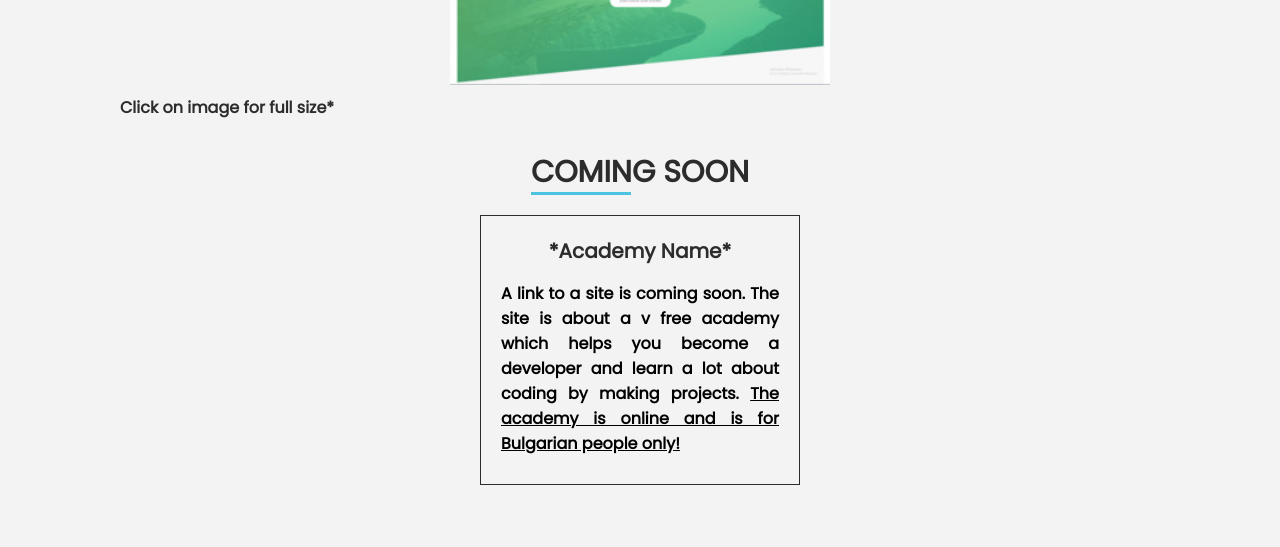
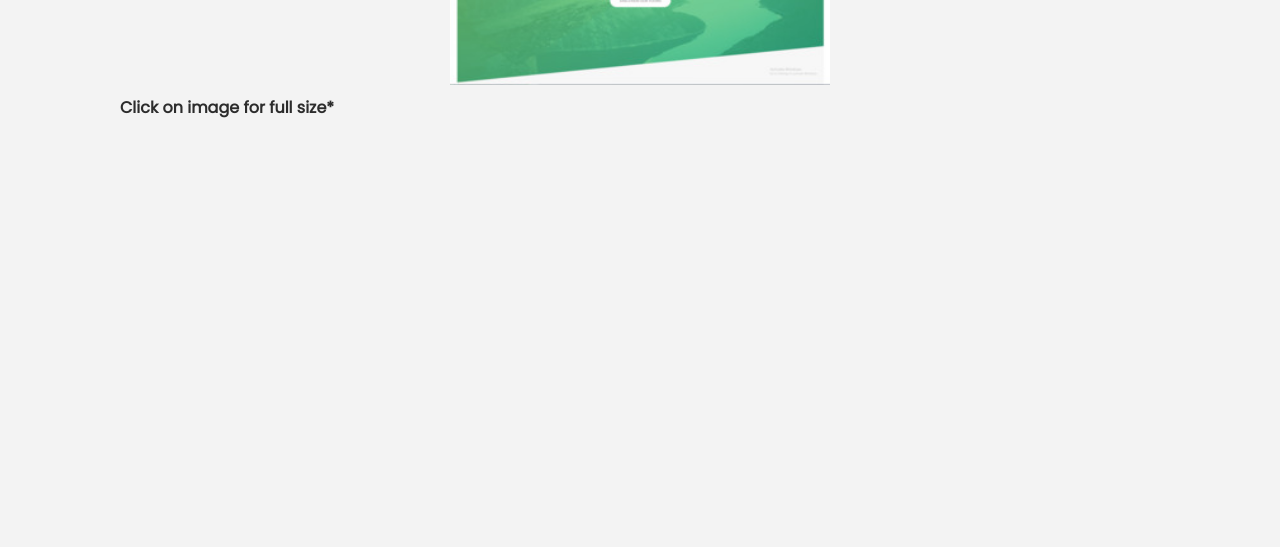
Before and after one commit to murito7/portfolio, a plain HTML site: page index.html in a window 1280 px wide. Shown: the part 2080-2627 px from the top of the page. Drawn offline with nearby package versions, Linux system fonts and the light colour scheme.

Commit message:
soon box removed

```diff
--- a/index.html
+++ b/index.html
@@ -122,13 +122,6 @@
             </div>
         </div>
         <p>Click on image for full size*</p>
-        <h1 class="soon-h1">coming soon</h1>
-        <div class="soon-box">
-            <div class="soon">
-                <p class="title">*Academy Name*</p>
-                <p class="desc">A link to a site is coming soon. The site is about a  v   free academy which helps you become a developer and learn a lot about coding by making projects. <strong>The academy is online and is for Bulgarian people only!</strong></p>
-            </div>
-        </div>
     </section>
     <section class="section4" id="contact">
         <div class="containers">
--- a/styles/_gallery.scss
+++ b/styles/_gallery.scss
@@ -28,31 +28,6 @@
                 img{
                     width: 100%;
                     height: 100%;
-                }
-            }
-        }
-        .soon-box{
-            padding: 0 10px;
-        }
-        .soon{
-            width: 300px;
-            height: 270px;
-            border: 1px solid  #2c2c2c;
-            margin: 0 auto;
-            .title{
-                font-size: 20px;
-                text-align: center;
-                margin-left: 0;
-                margin-top: 20px;
-            }
-            .desc{
-                margin-top: 15px;
-                text-align: justify;
-                padding: 0 20px;
-                margin-left: 0;
-                color: #000;
-                strong{
-                    text-decoration: underline;
                 }
             }
         }
```
